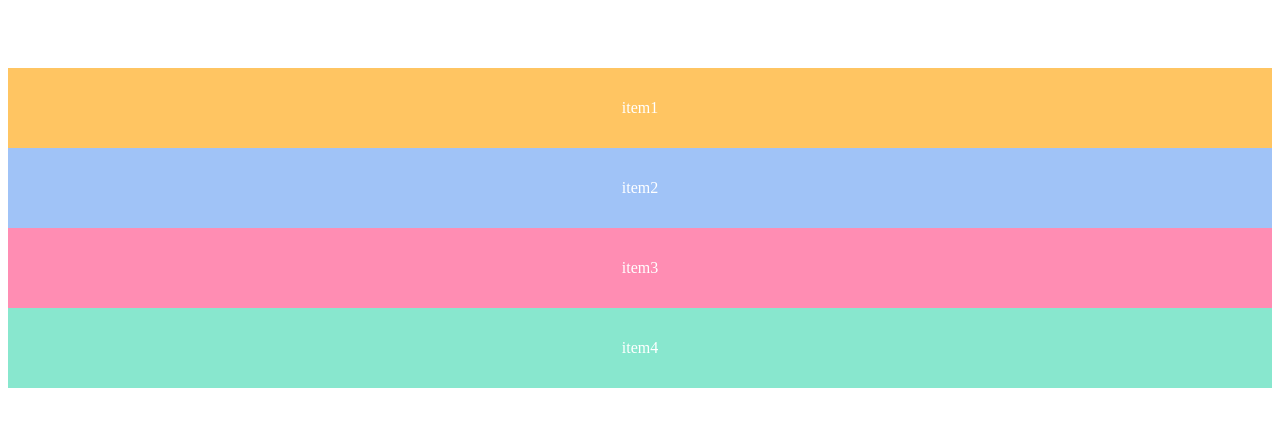
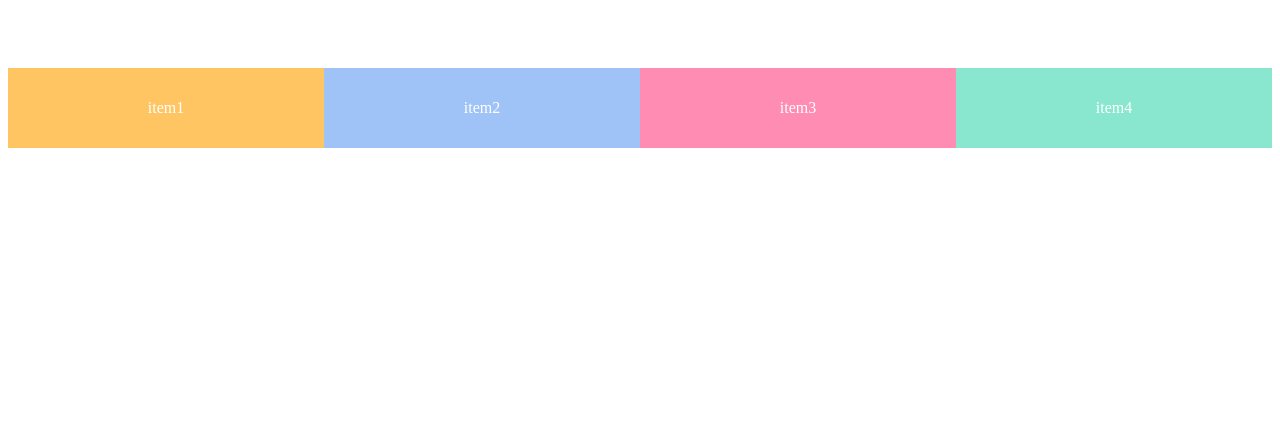
Before and after one commit to takumi-shibata/progate-lesson-HTML-CSS4, a plain HTML site: page index.html in a window 1280 px wide. Drawn offline with Linux system fonts and the light colour scheme.

Commit message:
2周目(Flexboxの実装)学習終了

```diff
--- a/stylesheet.css
+++ b/stylesheet.css
@@ -26,3 +26,13 @@ li {
 .li4 {
   background-color: #88e7ce;
 }
+
+/* flex-list(親要素)に対して、リストが横並びになるようdisplay:flex;の指定 */
+.flex-list {
+  display: flex;
+}
+
+/* flex-listクラスの<li>タグに対して、画面幅いっぱいになるようflex:auto;の指定 */
+.flex-list li {
+  flex: auto;
+}
```
